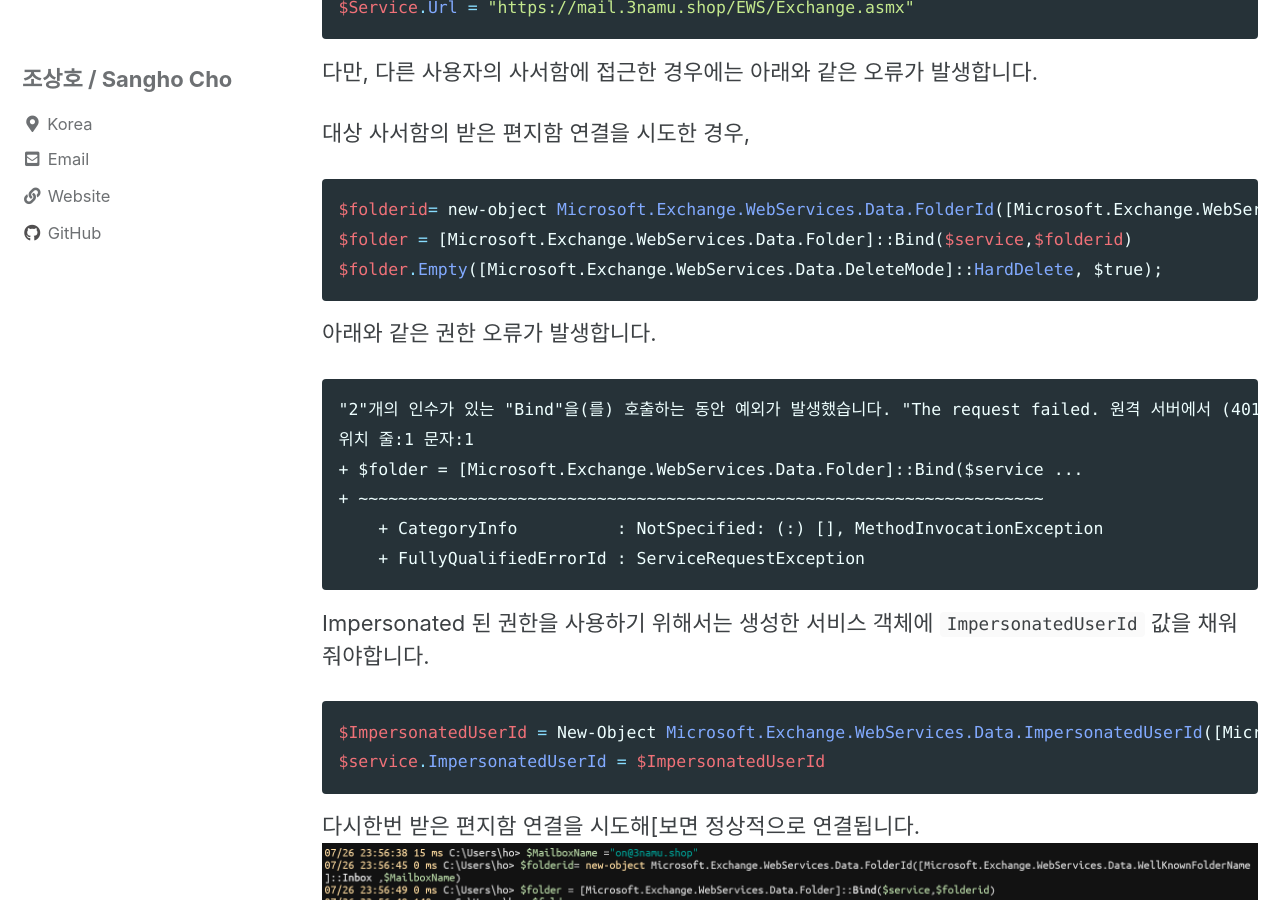
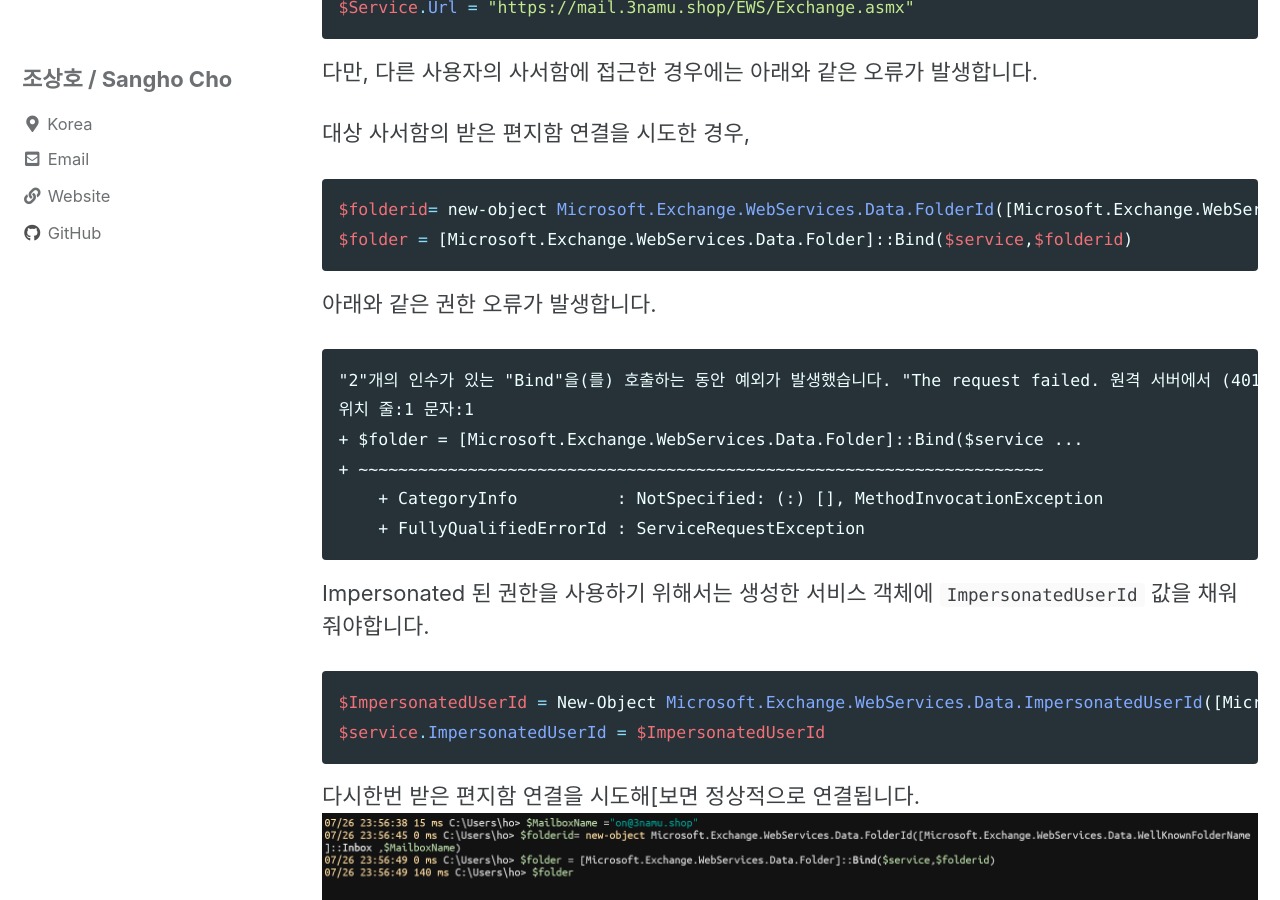
Before and after one commit to scho89/scho89.github.io, a Jekyll site: the page built from _posts/ko-kr/2022-07-26-EWS-impersonated-authentication.md, in a window 1280 px wide and 900 px high, scrolled down 4242 px. Built offline with Jekyll 4.4.1, drawn with Linux system fonts in a browser that asks for light colours; cached includes are drawn as plain includes.

Commit message:
Update 2022-07-26-EWS-impersonated-authentication.md

````diff
--- a/_posts/ko-kr/2022-07-26-EWS-impersonated-authentication.md
+++ b/_posts/ko-kr/2022-07-26-EWS-impersonated-authentication.md
@@ -91,7 +91,6 @@ $Service.Url = "https://mail.3namu.shop/EWS/Exchange.asmx"
 ```powershell
 $folderid= new-object Microsoft.Exchange.WebServices.Data.FolderId([Microsoft.Exchange.WebServices.Data.WellKnownFolderName]::Inbox ,$MailboxName)
 $folder = [Microsoft.Exchange.WebServices.Data.Folder]::Bind($service,$folderid)
-$folder.Empty([Microsoft.Exchange.WebServices.Data.DeleteMode]::HardDelete, $true);
 ```
 
 아래와 같은 권한 오류가 발생합니다.
````
